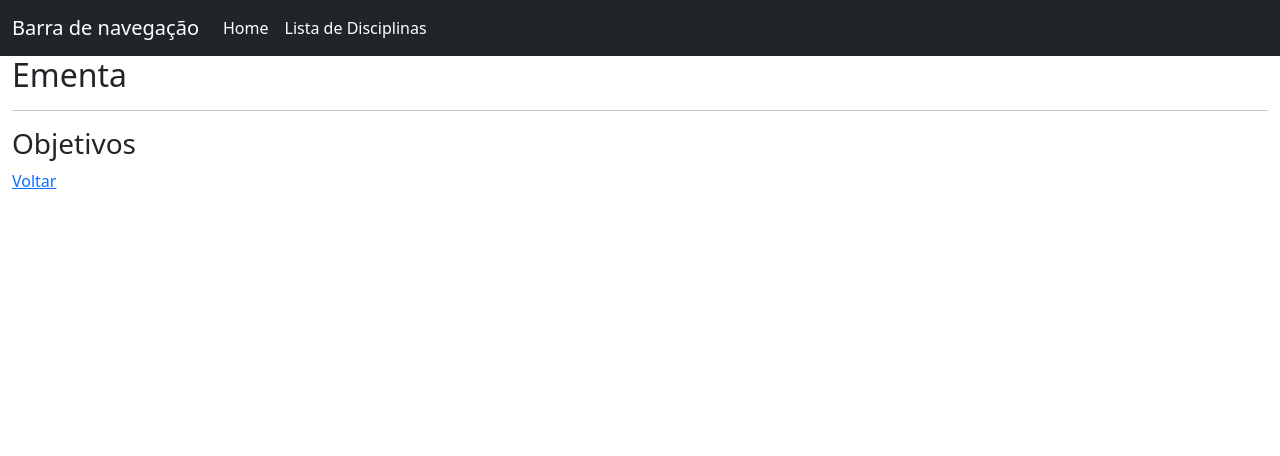
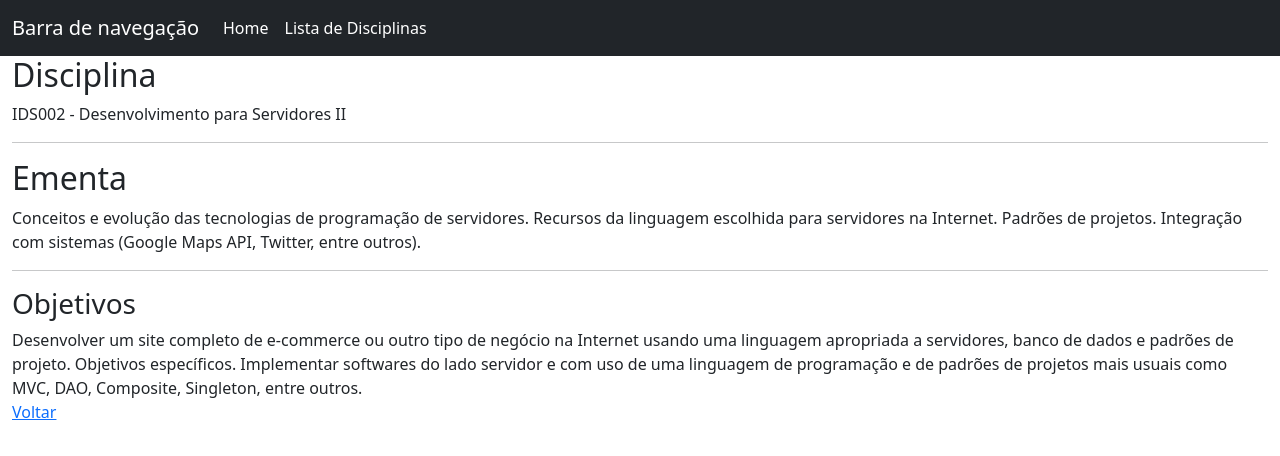
Before and after one commit to christianpinheiro/Exercicio-05, an Angular app: page /list/1 in a window 1280 px wide. Shown: the top 456 px of the page. Built offline with nearby package versions, Linux system fonts and the light colour scheme.

Commit message:
2 files modified

```diff
--- a/src/app/list-details/list-details.component.html
+++ b/src/app/list-details/list-details.component.html
@@ -1,7 +1,11 @@
-<h2>Ementa</h2>
+<h2>Disciplina</h2>
 <div>{{item.text1}}</div>
 <hr/>
 
+<h2>Ementa</h2>
+<div>{{item.text2}}</div>
+<hr/>
+
 <h3>Objetivos</h3>
-<div>{{item.text2}}</div>
+<div>{{item.text3}}</div>
 <a [routerLink]="['/list']">Voltar</a>
--- a/src/app/list.ts
+++ b/src/app/list.ts
@@ -1,6 +1,6 @@
 export const listData = [
-  {text1: 'Recursos e aplicações da tecnologia escolhida', text2: 'Apresentar tecnologias ainda não estudadas ou aprofundar algum tema já visto definido pela coordenadoria do curso em cada unidade. Objetivos específicos. Estudar e aplicar tecnologias de uso corrente na região na qual o curso de insere ou de interesse para o desenvolvimento profissional dos estudantes ou desenvolver temas que aprofundem algum conhecimento já estudado.'},
-  {id: 2, text: 'Texto 2'},
-  {id: 3, text: 'Texto 3'},
-  {id: 3, text: 'Texto 4'}
+  {text1:'ITE005 - Tópicos Especiais em Sistemas para Internet III', text2: 'Recursos e aplicações da tecnologia escolhida', text3: 'Apresentar tecnologias ainda não estudadas ou aprofundar algum tema já visto definido pela coordenadoria do curso em cada unidade. Objetivos específicos. Estudar e aplicar tecnologias de uso corrente na região na qual o curso de insere ou de interesse para o desenvolvimento profissional dos estudantes ou desenvolver temas que aprofundem algum conhecimento já estudado.'},
+  {text1:'IDS002 - Desenvolvimento para Servidores II', text2: 'Conceitos e evolução das tecnologias de programação de servidores. Recursos da linguagem escolhida para servidores na Internet. Padrões de projetos. Integração com sistemas (Google Maps API, Twitter, entre outros).', text3: 'Desenvolver um site completo de e-commerce ou outro tipo de negócio na Internet usando uma linguagem apropriada a servidores, banco de dados e padrões de projeto. Objetivos específicos. Implementar softwares do lado servidor e com uso de uma linguagem de programação e de padrões de projetos mais usuais como MVC, DAO, Composite, Singleton, entre outros.'},
+  {text1:'ITE004 - Tópicos Especiais em Sistemas para Internet II', text2: 'Recursos e aplicações da tecnologia escolhida.', text3: 'Apresentar tecnologias ainda não estudadas ou aprofundar algum tema já visto definido pela coordenadoria do curso em cada unidade. Objetivos específicos. Estudar e aplicar tecnologias de uso corrente na região na qual o curso de insere ou de interesse para o desenvolvimento profissional dos estudantes ou desenvolver temas que aprofundem algum conhecimento já estudado.'},
+  {text1:'ISW013 - Desenvolvimento para Dispositivos Móveis II', text2: 'Uso de algum ambiente de desenvolvimento (framework) em plataforma proprietária: configuração do ambiente, emulação de dispositivos móveis nos computadores pessoais,  interface gráfica, serviços disponíveis, banco de dados nos dispositivos. Desenvolvimento de aplicativos com uso de frameworks.', text3: 'Discutir tecnologias de desenvolvimento de aplicativos para dispositivos móveis em alguma plataforma proprietária. Objetivos específico. Desenvolver software de alto nível para dispositivos móveis no ambiente de programação de alguma plataforma proprietária tipo Objective C. Discutir tendências do uso desses dispositivos nas organizações.'}
 ]
```
